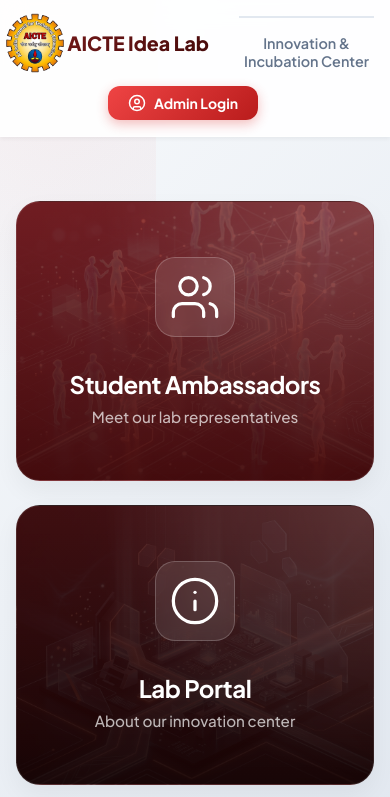
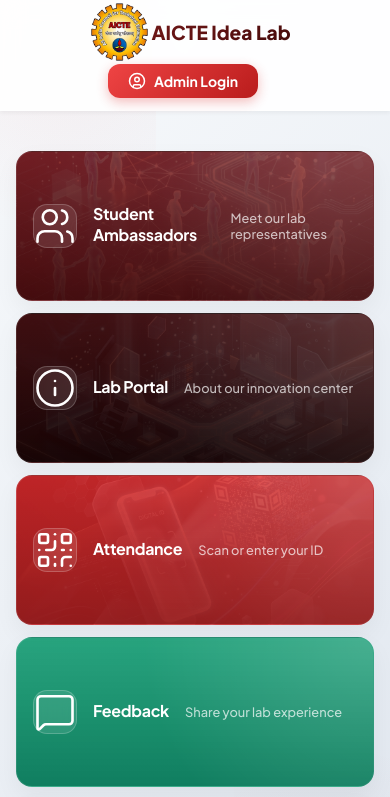
Before and after one commit to innocentq2/AICTE-Idea-lab-project, a React (Vite) app: page / in a window 390 px wide. Shown: the top 797 px of the page. Built offline with nearby package versions, Linux system fonts and the light colour scheme; no server answers.

Commit message:
feat: add comprehensive CSS styles for the application layout, dashboard, and authentication components

```diff
--- a/src/index.css
+++ b/src/index.css
@@ -803,12 +803,81 @@
   max-width: 480px;
 }
 
-/* Responsive Feedback */
+/* ═══════════════════════════════════
+   Mobile Responsive — All Pages
+═══════════════════════════════════ */
+
 @media (max-width: 768px) {
+
+  /* ── Global Layout ── */
+  .main-content {
+    padding: 1.5rem 1rem;
+  }
+
+  .page-container {
+    padding: 1rem;
+  }
+
+  /* ── Top Header ── */
+  .top-header {
+    padding: 0.75rem 1rem;
+    gap: 0.75rem;
+  }
+
+  .header-title-block {
+    display: none;
+  }
+
+  /* ── Dashboard Grid ── */
+  .dashboard-grid {
+    grid-template-columns: 1fr 1fr;
+    gap: 1rem;
+    margin-top: 1rem;
+  }
+
+  .dashboard-card {
+    height: 200px;
+    padding: 1.5rem 1rem;
+    border-radius: 16px;
+  }
+
+  .card-icon-wrapper {
+    width: 52px;
+    height: 52px;
+    border-radius: 14px;
+    margin-bottom: 0.75rem;
+  }
+
+  .dashboard-card-title {
+    font-size: 0.95rem;
+  }
+
+  .dashboard-card-subtitle {
+    font-size: 0.75rem;
+  }
+
+  /* ── Institutional Header (Feedback / Questionnaire) ── */
+  .attendance-header,
+  div[style*="justifyContent: 'center'"] {
+    flex-wrap: wrap;
+  }
+
+  /* ── Feedback & Questionnaire Grid ── */
   .feedback-grid-2 {
     grid-template-columns: 1fr;
   }
 
+  .feedback-section {
+    padding: 1.25rem;
+    border-radius: 14px;
+  }
+
+  .feedback-form-wrapper {
+    gap: 1.25rem;
+    margin-top: 1.25rem;
+  }
+
+  /* ── Star Ratings ── */
   .feedback-rating-row {
     flex-direction: column;
     align-items: flex-start;
@@ -817,9 +886,120 @@
 
   .feedback-rating-label {
     min-width: unset;
+    font-size: 0.9rem;
+  }
+
+  .feedback-stars {
+    flex-wrap: wrap;
+  }
+
+  /* ── Form Inputs ── */
+  .form-input {
+    font-size: 16px; /* Prevents iOS zoom on focus */
+    padding: 0.65rem 0.9rem;
+  }
+
+  .form-label {
+    font-size: 0.875rem;
+  }
+
+  .btn-primary {
+    font-size: 0.95rem;
+    padding: 0.8rem 1.25rem;
+  }
+
+  /* ── Page Title ── */
+  .page-title {
+    font-size: 1.4rem;
+  }
+
+  .page-subtitle {
+    font-size: 0.9rem;
+  }
+
+  /* ── Admin Table ── */
+  .table-container {
+    overflow-x: auto;
+    -webkit-overflow-scrolling: touch;
+  }
+
+  .admin-table {
+    min-width: 600px;
+    font-size: 0.8rem;
+  }
+
+  .admin-table th,
+  .admin-table td {
+    padding: 0.6rem 0.75rem;
+  }
+
+  /* ── Glass Panel ── */
+  .glass-panel {
+    padding: 1.25rem;
+    border-radius: 16px;
+  }
+
+  /* ── Success State ── */
+  .feedback-success {
+    padding: 2rem 1rem;
+  }
+
+  .feedback-success-title {
+    font-size: 1.5rem;
+  }
+}
+
+/* ── Extra small screens (phones) ── */
+@media (max-width: 480px) {
+
+  .dashboard-grid {
+    grid-template-columns: 1fr;
+    gap: 0.75rem;
+  }
+
+  .dashboard-card {
+    height: 150px;
+    padding: 1.25rem 1rem;
+    flex-direction: row;
+    justify-content: flex-start;
+    text-align: left;
+    gap: 1rem;
+  }
+
+  .card-icon-wrapper {
+    width: 44px;
+    height: 44px;
+    margin-bottom: 0;
+    flex-shrink: 0;
+  }
+
+  .dashboard-card-title {
+    font-size: 1rem;
+    margin-bottom: 0.2rem;
+  }
+
+  .dashboard-card-subtitle {
+    font-size: 0.8rem;
+  }
+
+  /* Institutional header — stack vertically on tiny screens */
+  .attendance-header > div,
+  div[style*="justifyContent: 'center'"] {
+    flex-direction: column;
+    align-items: center;
+    text-align: center;
+    gap: 0.75rem;
   }
 
   .feedback-section {
-    padding: 1.5rem;
+    padding: 1rem;
+  }
+
+  .feedback-section-title {
+    font-size: 1rem;
+  }
+
+  .page-title {
+    font-size: 1.2rem;
   }
 }
```
